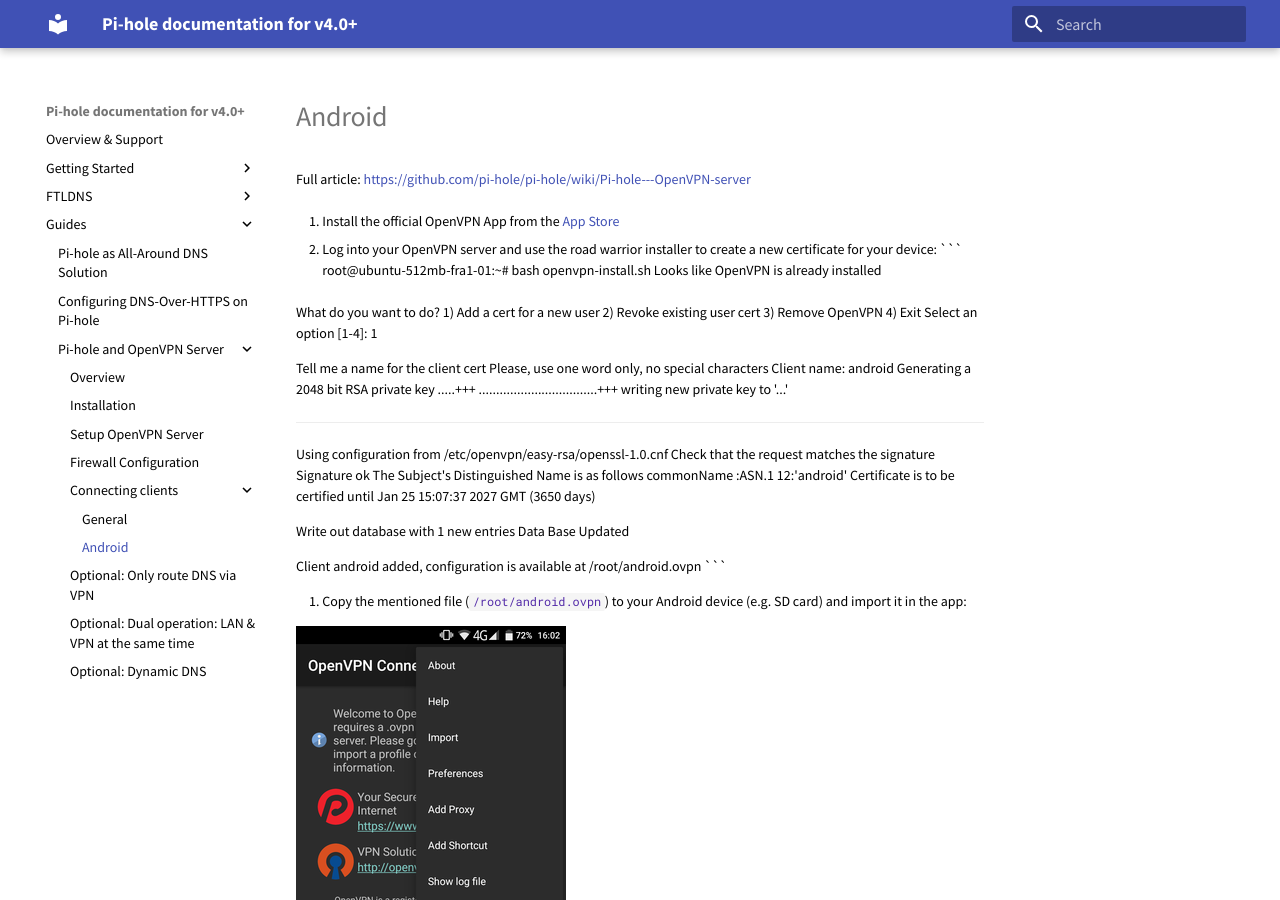
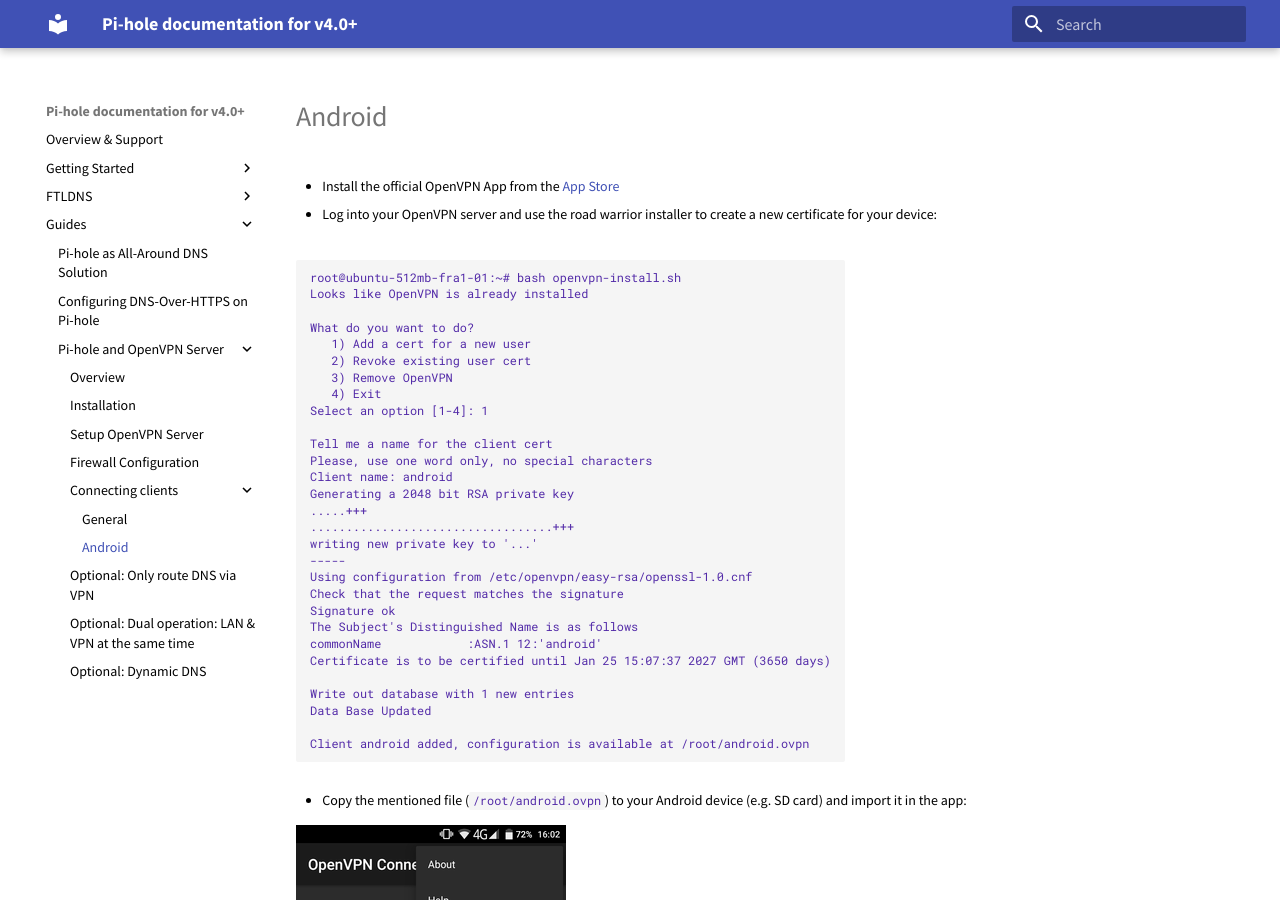
Before and after one commit to pi-hole/docs, an MkDocs documentation site: the page built from docs/guides/vpn/android-client.md, in a window 1280 px wide and 900 px high. Built offline with MkDocs 1.6.1 and Material for MkDocs 9.7.7, drawn with Linux system fonts in a browser that asks for light colours; old or Windows-style settings are respelled for this version of MkDocs.

Commit message:
Fix markdown of "guides/vpn/android-client"
Signed-off-by: DL6ER <dl6er@dl6er.de>

````diff
--- a/docs/guides/vpn/android-client.md
+++ b/docs/guides/vpn/android-client.md
@@ -1,9 +1,8 @@
-Full article: https://github.com/pi-hole/pi-hole/wiki/Pi-hole---OpenVPN-server
+- Install the official OpenVPN App from the [App Store](https://play.google.com/store/apps/details?id=net.openvpn.openvpn)
 
-1. Install the official OpenVPN App from the [App Store](https://play.google.com/store/apps/details?id=net.openvpn.openvpn)
+- Log into your OpenVPN server and use the road warrior installer to create a new certificate for your device:
 
-2. Log into your OpenVPN server and use the road warrior installer to create a new certificate for your device:
- ```
+```
 root@ubuntu-512mb-fra1-01:~# bash openvpn-install.sh
 Looks like OpenVPN is already installed
 
````
Also changed, not shown: other parts of docs/guides/vpn/android-client.md (+3 -3 lines).
